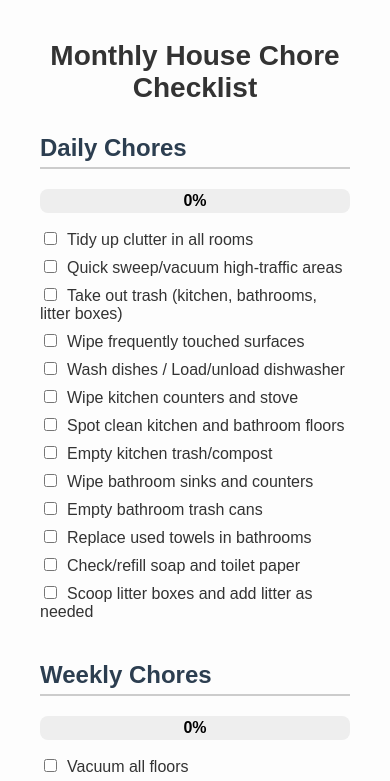
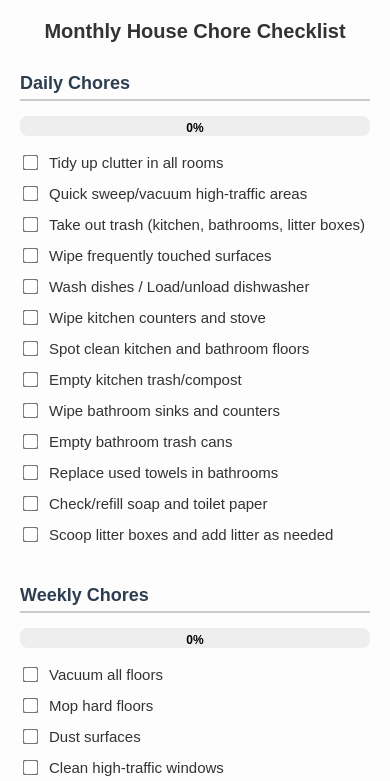
Before and after one commit to lastotori/MonthlyChores, a plain HTML site: page index.html in a window 390 px wide. Shown: the top 781 px of the page. Drawn offline with Linux system fonts and the light colour scheme.

Commit message:
Update index.html

```diff
--- a/index.html
+++ b/index.html
@@ -2,40 +2,57 @@
 <html lang="en">
 <head>
   <meta charset="UTF-8">
+  <meta name="viewport" content="width=device-width, initial-scale=1.0">
   <title>Monthly House Chore Checklist</title>
   <style>
     body {
       font-family: Arial, sans-serif;
-      margin: 40px;
+      margin: 20px;
+      padding: 0;
       background-color: #fdfdfd;
       color: #333;
     }
+
     h1 {
       text-align: center;
-      font-size: 28px;
+      font-size: 24px;
+      padding: 0 10px;
     }
+
     h2 {
+      font-size: 20px;
       color: #2c3e50;
       margin-top: 30px;
       border-bottom: 2px solid #ccc;
       padding-bottom: 5px;
     }
+
     ul {
       list-style: none;
       padding-left: 0;
     }
+
     li {
-      margin-bottom: 8px;
+      margin-bottom: 10px;
+      line-height: 1.4;
     }
+
     label {
       cursor: pointer;
+      display: flex;
+      align-items: center;
+      font-size: 16px;
     }
+
     input[type="checkbox"] {
-      margin-right: 10px;
+      margin-right: 12px;
+      transform: scale(1.2);
     }
+
     .section {
       margin-bottom: 40px;
     }
+
     .progress-container {
       position: relative;
       background: #eee;
@@ -45,12 +62,14 @@
       margin-bottom: 15px;
       width: 100%;
     }
+
     .progress-bar {
       height: 100%;
       width: 0%;
       background-color: #2ecc71;
       transition: width 0.3s ease;
     }
+
     .progress-percent {
       position: absolute;
       top: 0;
@@ -59,9 +78,34 @@
       line-height: 24px;
       font-weight: bold;
       color: #000;
+      font-size: 14px;
+    }
+
+    /* Responsive styles for small screens */
+    @media (max-width: 600px) {
+      h1 {
+        font-size: 20px;
+      }
+
+      h2 {
+        font-size: 18px;
+      }
+
+      label {
+        font-size: 15px;
+      }
+
+      .progress-container {
+        height: 20px;
+      }
+
+      .progress-percent {
+        font-size: 12px;
+      }
     }
   </style>
 </head>
+
 <body>
 
 <h1>Monthly House Chore Checklist</h1>
```
